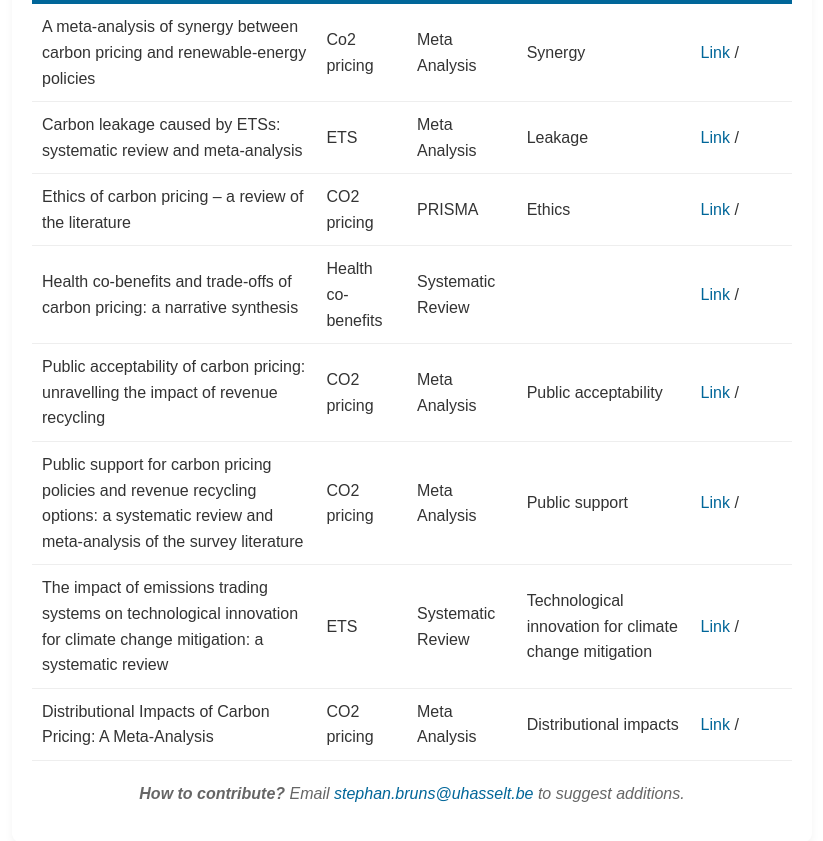
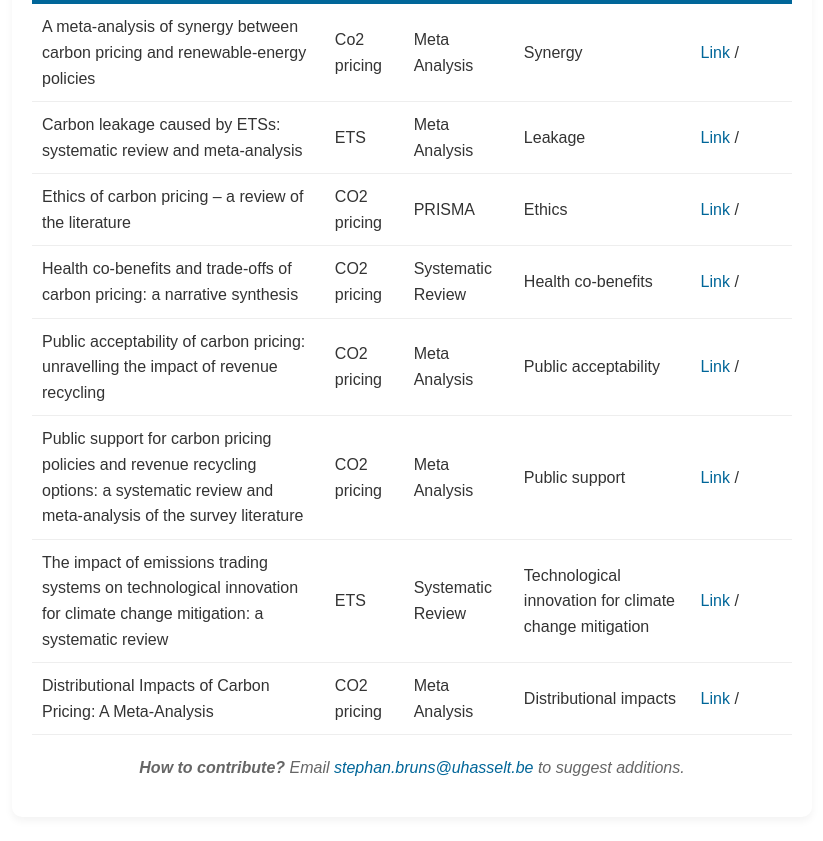
Before and after one commit to trangdtk-vnu/ecosystem-reviews, a Jekyll site: the page built from index.md, in a window 1280 px wide and 900 px high, scrolled down 1705 px. Shown: the top 841 px of the window, without its empty margins (228-1051 px from the left). Built offline with Jekyll 4.4.1, drawn with Linux system fonts in a browser that asks for light colours.

Commit message:
Update reviews.yml

```diff
--- a/_data/reviews.yml
+++ b/_data/reviews.yml
@@ -21,8 +21,9 @@
 
 - title: "Health co-benefits and trade-offs of carbon pricing: a narrative synthesis"
   year: "2024"
-  scope: "Health co-benefits"
+  scope: "CO2 pricing"
   methods: "Systematic Review"
+  topic: "Health co-benefits"
   link: "https://doi.org/10.1080/14693062.2024.2356822"
 
 - title: "Public acceptability of carbon pricing: unravelling the impact of revenue recycling"
```
